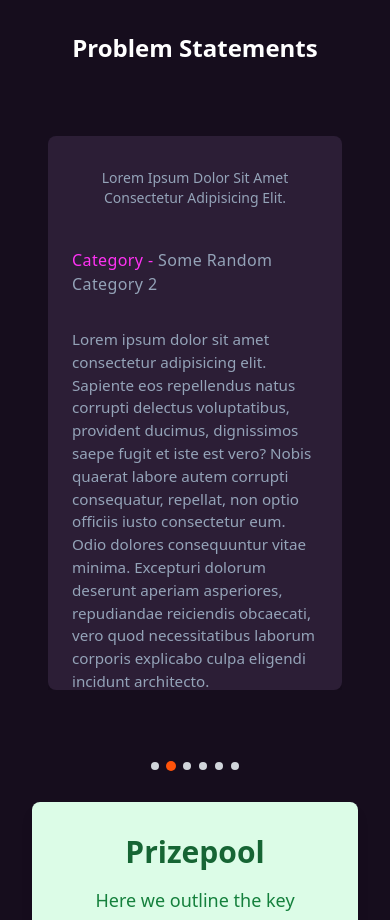
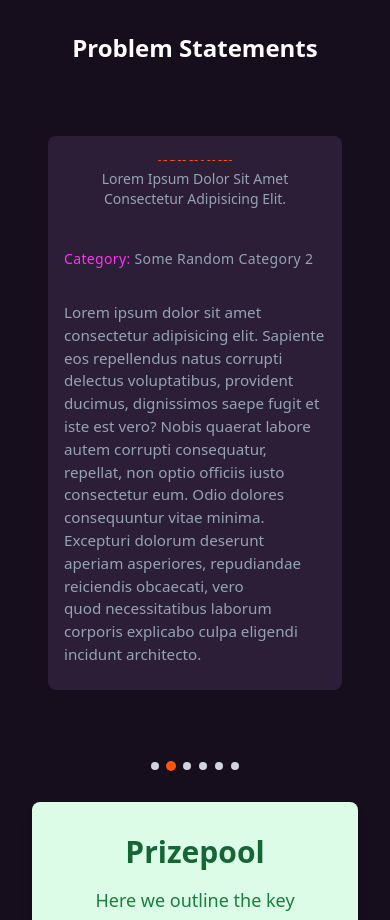
Before and after one commit to THEGAMECHANGER416/CodeKshetra2.0, a React (Vite) app: page / in a window 390 px wide. Shown: the part 3200-4120 px from the top of the page. Built offline with nearby package versions, Linux system fonts and the light colour scheme.

Commit message:
minor card UI changes

```diff
--- a/src/components/CardContent.tsx
+++ b/src/components/CardContent.tsx
@@ -11,7 +11,7 @@ export const CardContent = ({
   className,
 }: CardContentProps) => (
   <div
-    className={`${className} overflow-clip bg-primary rounded-lg shadow-lg p-6 grid grid-rows-[auto_auto_auto_1fr] sm:gap-2 md:gap-4`}
+    className={`${className} overflow-clip bg-primary rounded-lg shadow-lg px-4 py-6 grid grid-rows-[auto_auto_auto_1fr] sm:gap-2 md:gap-4`}
   >
     <h4 className="font-bold text-lg md:text-xl xl:text-2xl italic tracking-wider text-accent relative overflow-hidden group flex justify-center items-center">
       <span className="group-hover:opacity-0 opacity-100 transition-all duration-300">
@@ -26,8 +26,8 @@ export const CardContent = ({
       {title}
     </h5>
 
-    <p className="text-left py-8 text-secondary tracking-wide text-base md:text-lg font-light">
-      <span className="font-medium">Category - </span>
+    <p className="text-left py-8 text-secondary tracking-wide text-sm sm:text-base md:text-lg font-light">
+      <span className="font-medium">Category: </span>
       <span className="text-slate-400 capitalize">{category}</span>
     </p>
 
--- a/src/components/custom/ProblemStatement.tsx
+++ b/src/components/custom/ProblemStatement.tsx
@@ -32,7 +32,7 @@ const ProblemStatement = () => {
       </div>
 
       <div className="grid place-items-center overflow-hidden">
-        <div className="w-full max-w-6xl px-4 md:px-12 py-[4.5rem] h-full md:max-h-[60rem] xl:max-h-[55rem] grid grid-cols-1 md:grid-cols-[auto_1fr_auto] gap-1">
+        <div className="w-full max-w-6xl px-4 md:px-12 py-[4.5rem] h-full lg:max-h-[55rem] grid grid-cols-1 md:grid-cols-[auto_1fr_auto] gap-1">
           <div className="hidden md:flex md:items-center">
             <button
               onClick={prevCard}
```
